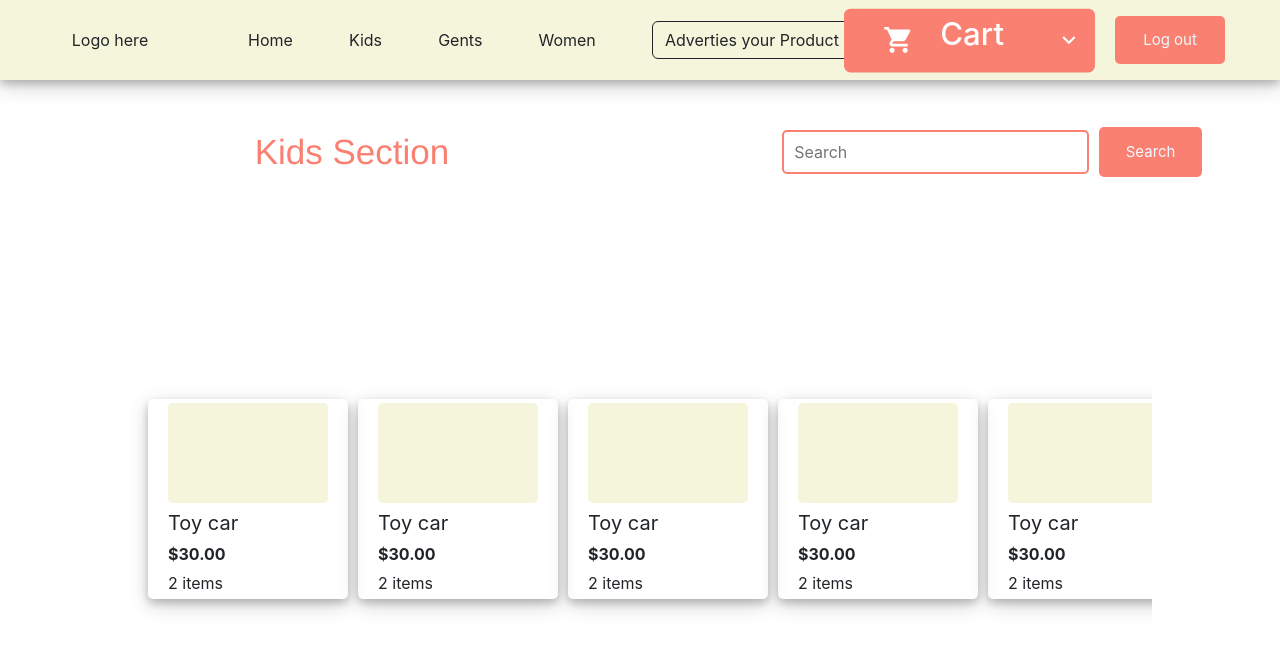
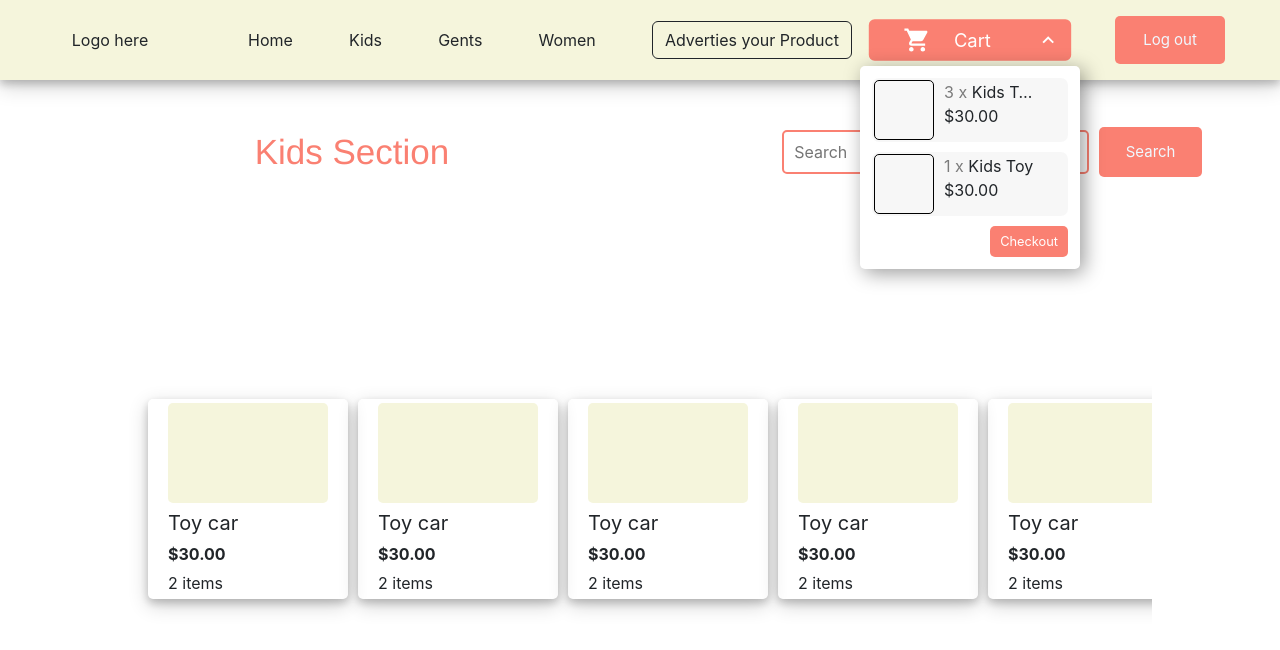
Before and after one commit to lilRaptor99/buy-lk, a React (Create React App) app in the folder frontend/: page /kids in a window 1280 px wide. Both pictures are taken after a click on the button "Cart". Shown: the top 650 px of the page. Built offline with nearby package versions, Linux system fonts and the light colour scheme.

Commit message:
Add shoppin cart

```diff
--- a/frontend/src/components/ShoppingCart.css
+++ b/frontend/src/components/ShoppingCart.css
@@ -12,7 +12,7 @@
   align-items: center;
   border: none;
   background: inherit;
-  transform: scale(1.3);
+  transform: scale(1.15);
   cursor: pointer;
   color: white;
   border-radius: 5px;
@@ -40,12 +40,75 @@
 }
 
 .cart-list-item {
+  position: relative;
   width: max-content;
   display: flex;
+  column-gap: 10px;
+  margin: 5px 0 5px 0;
+  background-color: rgba(0, 0, 0, 0.03);
+  padding: 2px;
+  border-radius: 7px;
+  width: 100%;
+  cursor: pointer;
+}
+.cart-list-item:first-child {
+  margin-top: 0;
+}
+.cart-list-item:last-child {
+  margin-bottom: 0;
 }
 
 .cart-list-item-image {
   height: 60px;
   width: 60px;
   border: 1px solid black;
+  border-radius: 5px;
+  object-fit: cover;
 }
+.cart-list-item-name {
+  max-width: 95px;
+  white-space: nowrap;
+  overflow: hidden;
+  text-overflow: ellipsis;
+}
+.cart-list-item-name-qty {
+  color: rgba(0, 0, 0, 0.5);
+}
+.cart-list-item:hover {
+  background-color: rgba(0, 0, 0, 0.05);
+}
+
+.cart-list-item-remove {
+  display: none;
+  position: absolute;
+  right: 5px;
+  top: 5px;
+  width: 20px;
+  height: 20px;
+  justify-content: center;
+  align-items: center;
+  cursor: pointer;
+  background-color: rgba(0, 0, 0, 0.8);
+  color: #fff;
+  border-radius: 50%;
+  border: 0.5px solid rgba(0, 0, 0, 0.2);
+}
+.cart-list-item:hover > .cart-list-item-remove {
+  display: flex;
+}
+
+.cart-list-checkout-btn-wrapper {
+  width: 100%;
+  display: flex;
+  justify-content: right;
+}
+.cart-list-checkout-btn {
+  border: none;
+  cursor: pointer;
+  color: white;
+  border-radius: 5px;
+  margin-top: 5px;
+  padding: 6px 10px 6px 10px;
+  background-color: salmon;
+  font-size: 0.8rem;
+}
--- a/frontend/src/components/ShoppingCart.js
+++ b/frontend/src/components/ShoppingCart.js
@@ -1,18 +1,19 @@
 import ShoppingCartIcon from "@mui/icons-material/ShoppingCart";
 import KeyboardArrowDownIcon from "@mui/icons-material/KeyboardArrowDown";
 import KeyboardArrowUpIcon from "@mui/icons-material/KeyboardArrowUp";
+import CloseIcon from "@mui/icons-material/Close";
 import React, { useState } from "react";
 import "./ShoppingCart.css";
 
 export default function ShoppingCart({ cartItems }) {
-  const [isOpen, setIsOpen] = useState(true);
+  const [isOpen, setIsOpen] = useState(false);
 
   return (
     <div style={{ position: "relative" }}>
       <div className="cart-button-wrapper">
         <button className="cart-button" onClick={() => setIsOpen(!isOpen)}>
           <ShoppingCartIcon scale={100} style={{ marginRight: "20px" }} />
-          <h4>Cart</h4>
+          <div>Cart</div>
           {!isOpen ? (
             <KeyboardArrowDownIcon
               scale={30}
@@ -33,11 +34,30 @@ export default function ShoppingCart({ cartItems }) {
         <div className="cart-list-item">
           <div className="cart-list-item-image"></div>
           <div className="cart-list-item-data">
-            <p className="">
-              <span>3 x </span> Kids T-Shirt
-            </p>
-            <p className="cart-list-item-price">$30.00</p>
+            <div className="cart-list-item-name">
+              <span className="cart-list-item-name-qty">3 x </span> Kids T-Shirt
+            </div>
+            <div className="cart-list-item-price">$30.00</div>
           </div>
+          <button className="cart-list-item-remove">
+            <CloseIcon style={{ fontSize: "15px" }} />
+          </button>
+        </div>
+        <div className="cart-list-item">
+          <div className="cart-list-item-image"></div>
+          <div className="cart-list-item-data">
+            <div className="cart-list-item-name">
+              <span className="cart-list-item-name-qty">1 x </span> Kids Toy
+            </div>
+            <div className="cart-list-item-price">$30.00</div>
+          </div>
+          <button className="cart-list-item-remove">
+            <CloseIcon style={{ fontSize: "15px" }} />
+          </button>
+        </div>
+
+        <div className="cart-list-checkout-btn-wrapper">
+          <button className="cart-list-checkout-btn">Checkout</button>
         </div>
       </div>
     </div>
```
